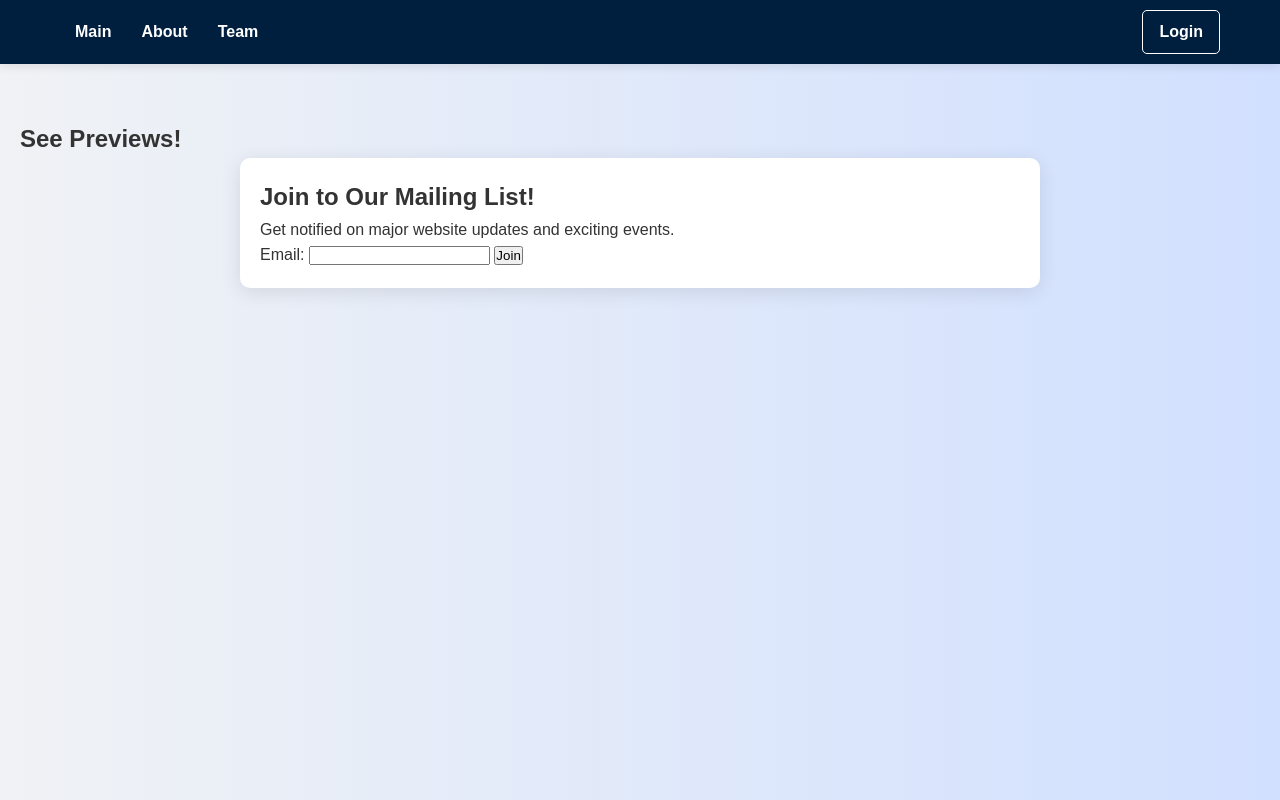
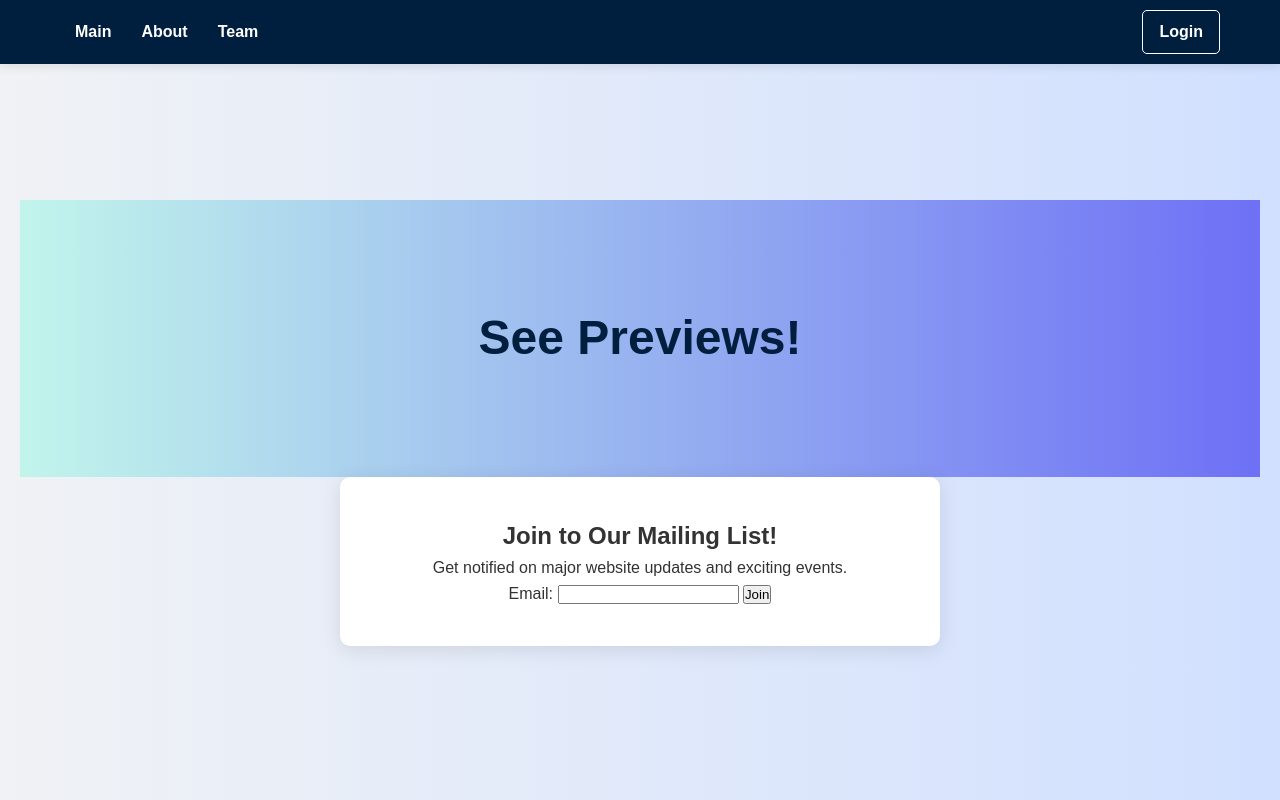
Before and after one commit to angelicatang07/angelicatang07.github.io, a website with bundled scripts: page screens/about.html in a window 1280 px wide. Built offline with nearby package versions, Linux system fonts and the light colour scheme.

Commit message:
Update about.css

```diff
--- a/stylesheets/about.css
+++ b/stylesheets/about.css
@@ -123,20 +123,34 @@ header .login-btn:hover {
     text-decoration: underline;
 }
 
+/* Hero Section */
+.hero {
+    background: linear-gradient(to right, #c1f5eb, #6e70f5); /* Cyan to blue gradient */
+    color: #001f3f; /* Dark navy text */
+    text-align: center;
+    padding: 100px 20px; /* Adjusted padding for better spacing */
+}
+
+.hero h1 {
+    font-size: 3em;
+    margin: 0;
+}
+
 /* Main Content */
 main {
-    margin-top: 100px;
+    margin-top: 180px;
     padding: 20px;
     transition: padding 0.3s ease-in-out;
 }
 
 .content-box {
     background-color: #fff;
-    padding: 20px;
+    padding: 40px;
     border-radius: 10px;
     box-shadow: 0 4px 20px rgba(0, 0, 0, 0.1);
-    max-width: 800px;
+    max-width: 600px;
     margin: 0 auto;
+    text-align: center; /* Center the text inside the box */
     transition: box-shadow 0.3s ease-in-out, transform 0.3s ease-in-out;
     animation: fadeInSlide 1s ease-in-out;
 }
```
